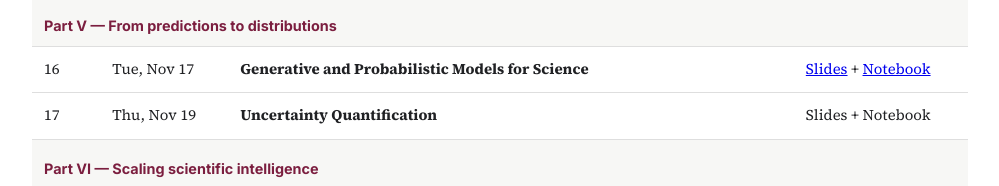
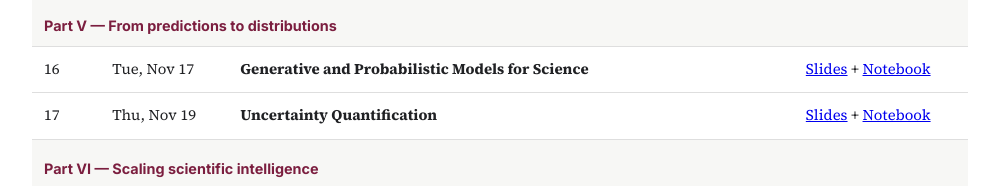
Before and after one commit to eecs-ml4sci/eecs-ml4sci.github.io, a plain HTML site: page index.html in a window 1280 px wide. Shown: the part 2393-2579 px from the top of the page, without its empty margins (140-1139 px from the left). Drawn offline with Linux system fonts and the light colour scheme.

Commit message:
Update links for lecture 17 slides and notebook

```diff
--- a/index.html
+++ b/index.html
@@ -249,7 +249,7 @@
           <td>Thu, Nov 19</td>
           <td><strong>Uncertainty Quantification</strong></td>
           <td></td>
-          <td>Slides + Notebook</td>
+          <td><a href="slides/lecture-17.pdf">Slides</a> + <a href="https://github.com/eecs-ml4sci/eecs-ml4sci.github.io/blob/b01a960191fe0117b5d30c6d0804414755cad830/notebooks/lecture17_uq.ipynb">Notebook</a></td>
         </tr>
 
 
```
